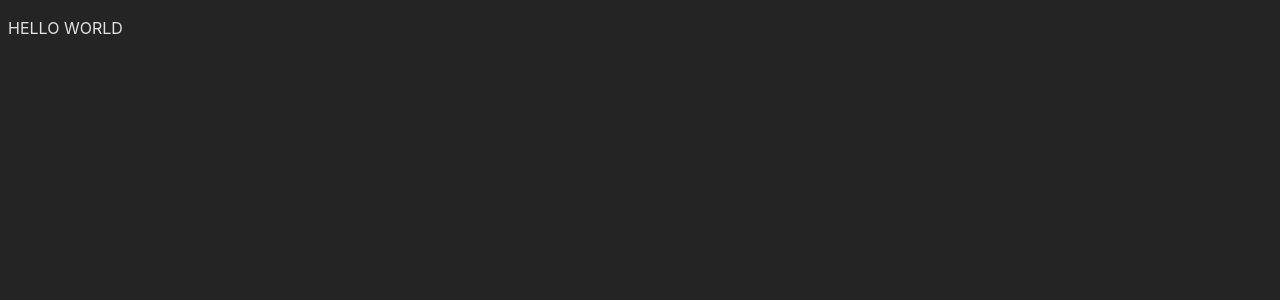
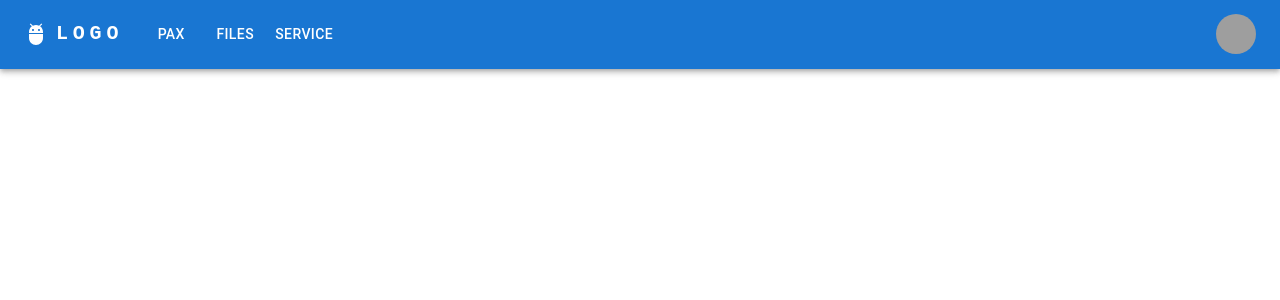
Before and after one commit to LucasPeratta/Clasica-Front, a React (Vite) app: page / in a window 1280 px wide. Shown: the top 300 px of the page. Built offline with nearby package versions, Linux system fonts and the light colour scheme; grey boxes are pictures that could not be loaded.

Commit message:
Navbar created in the app

```diff
--- a/index.html
+++ b/index.html
@@ -4,7 +4,7 @@
     <meta charset="UTF-8" />
     <link rel="icon" type="image/svg+xml" href="/vite.svg" />
     <meta name="viewport" content="width=device-width, initial-scale=1.0" />
-    <title>Vite + React + TS</title>
+    <title>CLASICA Y MODERNA</title>
   </head>
   <body>
     <div id="root"></div>
--- a/package.json
+++ b/package.json
@@ -10,6 +10,10 @@
     "preview": "vite preview"
   },
   "dependencies": {
+    "@emotion/react": "^11.11.0",
+    "@emotion/styled": "^11.11.0",
+    "@mui/icons-material": "^5.11.16",
+    "@mui/material": "^5.13.0",
     "react": "^18.2.0",
     "react-dom": "^18.2.0"
   },
@@ -22,6 +26,7 @@
     "eslint": "^8.38.0",
     "eslint-plugin-react-hooks": "^4.6.0",
     "eslint-plugin-react-refresh": "^0.3.4",
+    "sass": "^1.62.1",
     "typescript": "^5.0.2",
     "vite": "^4.3.2"
   }
--- a/src/App.tsx
+++ b/src/App.tsx
@@ -1,7 +1,8 @@
-import "./App.css";
+import Navbar from "./components/Navbar";
+import "./app.scss";
 
 function App() {
-  return <p>HELLO WORLD</p>;
+  return <Navbar></Navbar>;
 }
 
 export default App;
--- /dev/null
+++ b/src/app.scss
@@ -0,0 +1,4 @@
+body {
+    margin: 0;
+    padding: 0;
+  }
--- /dev/null
+++ b/src/components/Navbar.tsx
@@ -0,0 +1,166 @@
+import * as React from "react";
+import AppBar from "@mui/material/AppBar";
+import Box from "@mui/material/Box";
+import Toolbar from "@mui/material/Toolbar";
+import IconButton from "@mui/material/IconButton";
+import Typography from "@mui/material/Typography";
+import Menu from "@mui/material/Menu";
+import MenuIcon from "@mui/icons-material/Menu";
+import Container from "@mui/material/Container";
+import Avatar from "@mui/material/Avatar";
+import Button from "@mui/material/Button";
+import Tooltip from "@mui/material/Tooltip";
+import MenuItem from "@mui/material/MenuItem";
+import AdbIcon from "@mui/icons-material/Adb";
+
+const pages = ["PAX", "FILES", "SERVICE"];
+const settings = ["Profile", "Logout"];
+
+function ResponsiveAppBar() {
+  const [anchorElNav, setAnchorElNav] = React.useState<null | HTMLElement>(
+    null
+  );
+  const [anchorElUser, setAnchorElUser] = React.useState<null | HTMLElement>(
+    null
+  );
+
+  const handleOpenNavMenu = (event: React.MouseEvent<HTMLElement>) => {
+    setAnchorElNav(event.currentTarget);
+  };
+  const handleOpenUserMenu = (event: React.MouseEvent<HTMLElement>) => {
+    setAnchorElUser(event.currentTarget);
+  };
+
+  const handleCloseNavMenu = () => {
+    setAnchorElNav(null);
+  };
+
+  const handleCloseUserMenu = () => {
+    setAnchorElUser(null);
+  };
+
+  return (
+    <AppBar position="static">
+      <Container maxWidth="xl">
+        <Toolbar disableGutters>
+          <AdbIcon sx={{ display: { xs: "none", md: "flex" }, mr: 1 }} />
+          <Typography
+            variant="h6"
+            noWrap
+            component="a"
+            href="/"
+            sx={{
+              mr: 2,
+              display: { xs: "none", md: "flex" },
+              fontFamily: "monospace",
+              fontWeight: 700,
+              letterSpacing: ".3rem",
+              color: "inherit",
+              textDecoration: "none",
+            }}
+          >
+            LOGO
+          </Typography>
+
+          <Box sx={{ flexGrow: 1, display: { xs: "flex", md: "none" } }}>
+            <IconButton
+              size="large"
+              aria-label="account of current user"
+              aria-controls="menu-appbar"
+              aria-haspopup="true"
+              onClick={handleOpenNavMenu}
+              color="inherit"
+            >
+              <MenuIcon />
+            </IconButton>
+            <Menu
+              id="menu-appbar"
+              anchorEl={anchorElNav}
+              anchorOrigin={{
+                vertical: "bottom",
+                horizontal: "left",
+              }}
+              keepMounted
+              transformOrigin={{
+                vertical: "top",
+                horizontal: "left",
+              }}
+              open={Boolean(anchorElNav)}
+              onClose={handleCloseNavMenu}
+              sx={{
+                display: { xs: "block", md: "none" },
+              }}
+            >
+              {pages.map((page) => (
+                <MenuItem key={page} onClick={handleCloseNavMenu}>
+                  <Typography textAlign="center">{page}</Typography>
+                </MenuItem>
+              ))}
+            </Menu>
+          </Box>
+          <AdbIcon sx={{ display: { xs: "flex", md: "none" }, mr: 1 }} />
+          <Typography
+            variant="h5"
+            noWrap
+            component="a"
+            href=""
+            sx={{
+              mr: 2,
+              display: { xs: "flex", md: "none" },
+              flexGrow: 1,
+              fontFamily: "monospace",
+              fontWeight: 700,
+              letterSpacing: ".3rem",
+              color: "inherit",
+              textDecoration: "none",
+            }}
+          >
+            LOGO
+          </Typography>
+          <Box sx={{ flexGrow: 1, display: { xs: "none", md: "flex" } }}>
+            {pages.map((page) => (
+              <Button
+                key={page}
+                onClick={handleCloseNavMenu}
+                sx={{ my: 2, color: "white", display: "block" }}
+              >
+                {page}
+              </Button>
+            ))}
+          </Box>
+
+          <Box sx={{ flexGrow: 0 }}>
+            <Tooltip title="Open settings">
+              <IconButton onClick={handleOpenUserMenu} sx={{ p: 0 }}>
+                <Avatar alt="Remy Sharp" src="/static/images/avatar/2.jpg" />
+              </IconButton>
+            </Tooltip>
+            <Menu
+              sx={{ mt: "45px" }}
+              id="menu-appbar"
+              anchorEl={anchorElUser}
+              anchorOrigin={{
+                vertical: "top",
+                horizontal: "right",
+              }}
+              keepMounted
+              transformOrigin={{
+                vertical: "top",
+                horizontal: "right",
+              }}
+              open={Boolean(anchorElUser)}
+              onClose={handleCloseUserMenu}
+            >
+              {settings.map((setting) => (
+                <MenuItem key={setting} onClick={handleCloseUserMenu}>
+                  <Typography textAlign="center">{setting}</Typography>
+                </MenuItem>
+              ))}
+            </Menu>
+          </Box>
+        </Toolbar>
+      </Container>
+    </AppBar>
+  );
+}
+export default ResponsiveAppBar;
--- a/src/index.css
+++ /dev/null
@@ -1,15 +0,0 @@
-:root {
-  font-family: Inter, system-ui, Avenir, Helvetica, Arial, sans-serif;
-  line-height: 1.5;
-  font-weight: 400;
-
-  color-scheme: light dark;
-  color: rgba(255, 255, 255, 0.87);
-  background-color: #242424;
-
-  font-synthesis: none;
-  text-rendering: optimizeLegibility;
-  -webkit-font-smoothing: antialiased;
-  -moz-osx-font-smoothing: grayscale;
-  -webkit-text-size-adjust: 100%;
-}
--- a/src/main.tsx
+++ b/src/main.tsx
@@ -1,7 +1,6 @@
 import React from "react";
 import ReactDOM from "react-dom/client";
 import App from "./App.tsx";
-import "./index.css";
 
 ReactDOM.createRoot(document.getElementById("root") as HTMLElement).render(
   <React.StrictMode>
```
Also changed, not shown: src/App.css (deleted), 1 other file (tests, documents, lock files or other folders).
